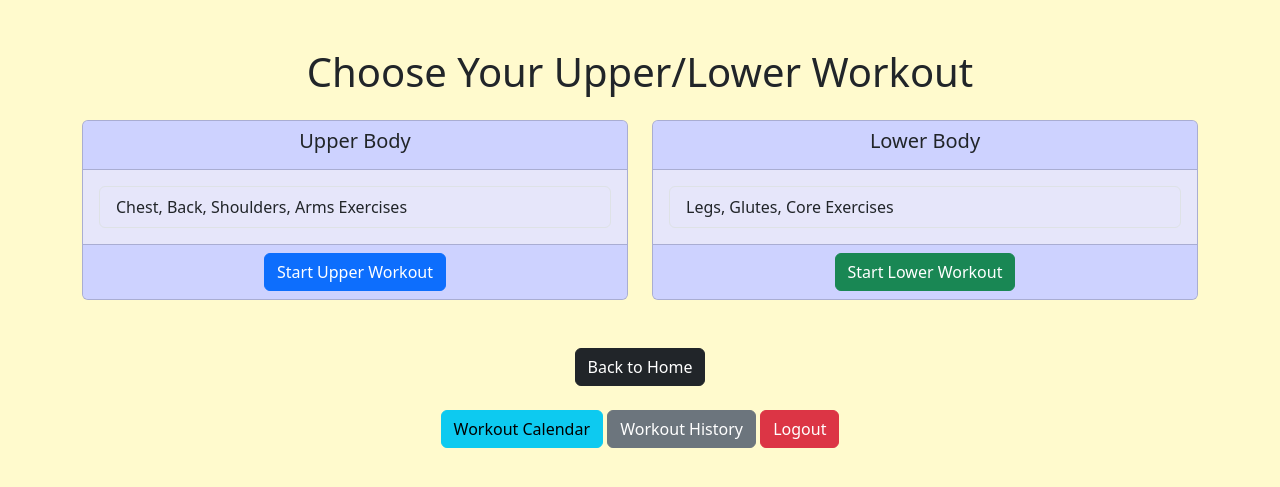
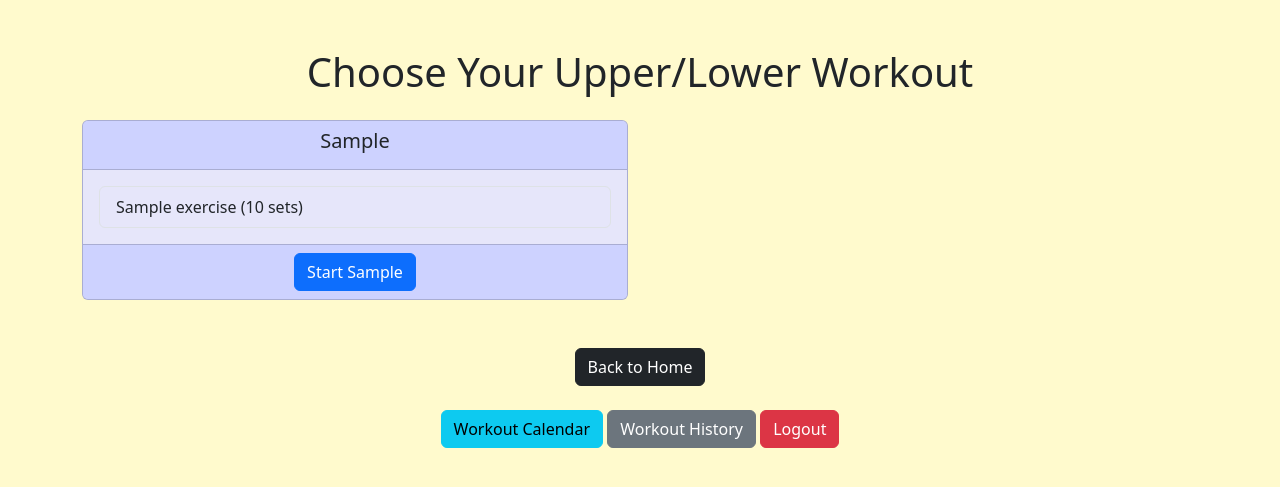
Before and after one commit to Zulmei/workout-app, a Flask app: template templates/upper_lower.html in a window 1280 px wide. Shown: the top 487 px of the page. Run offline with Flask 3, Linux system fonts and the light colour scheme; the template is opened without the code that fills it: most values are stand-ins (such as "Sample title", 1, 10 or a date in 2020).

```diff
--- a/templates/upper_lower.html
+++ b/templates/upper_lower.html
@@ -12,40 +12,27 @@
 
         <!-- Display workout options -->
         <div class="row">
+            {% for workout_type, exercises in workout_program.items() %}
                 <div class="col-md-6 mb-4">
                     <div class="card" style="background-color: #CDD2FF;">
                         <div class="card-header text-center" style="background-color: #CDD2FF;">
-                        <h5>Upper Body</h5>
+                            <h5>{{ workout_type }}</h5>
                         </div>
                         <div class="card-body" style="background-color: #E6E6FA;">
                             <ul class="list-group">
+                                {% for exercise in exercises %}
                                     <li class="list-group-item" style="background-color: #E6E6FA;">
-                                Chest, Back, Shoulders, Arms Exercises
+                                        {{ exercise.name }} ({{ exercise.sets }} sets)
                                     </li>
+                                {% endfor %}
                             </ul>
                         </div>
                         <div class="card-footer text-center" style="background-color: #CDD2FF;">
-                        <a href="{{ url_for('workout_form', workout_type='Upper Body') }}" class="btn btn-primary">Start Upper Workout</a>
+                            <a href="{{ url_for('workout_form', workout_type=workout_type) }}" class="btn btn-primary">Start {{ workout_type }}</a>
                         </div>
                     </div>
                 </div>
-            <div class="col-md-6 mb-4">
-                <div class="card" style="background-color: #CDD2FF;">
-                    <div class="card-header text-center" style="background-color: #CDD2FF;">
-                        <h5>Lower Body</h5>
-                    </div>
-                    <div class="card-body" style="background-color: #E6E6FA;">
-                        <ul class="list-group">
-                            <li class="list-group-item" style="background-color: #E6E6FA;">
-                                Legs, Glutes, Core Exercises
-                            </li>
-                        </ul>
-                    </div>
-                    <div class="card-footer text-center" style="background-color: #CDD2FF;">
-                        <a href="{{ url_for('workout_form', workout_type='Lower Body') }}" class="btn btn-success">Start Lower Workout</a>
-                    </div>
-                </div>
-            </div>
+            {% endfor %}
         </div>
 
         <!-- Back Button -->
```
Lines whose indentation alone changed are shown as unchanged.
